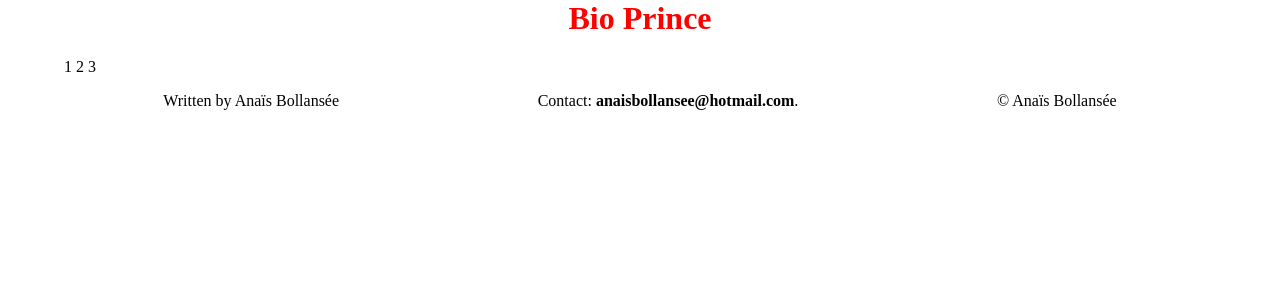
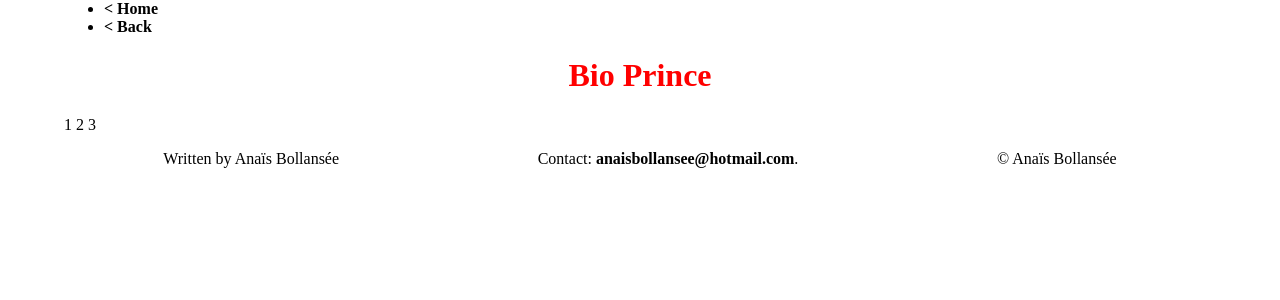
Before and after one commit to AnaisBollansee/thesis, a Jekyll site: the page built from _artist_info/PrinceBio.md, in a window 1280 px wide. Shown: the top 300 px of the page. Built offline with Jekyll 4.4.1, drawn with Linux system fonts in a browser that asks for light colours.

Commit message:
Added back button to pages.

```diff
--- a/_layouts/default.html
+++ b/_layouts/default.html
@@ -14,6 +14,17 @@
 	</head>
 
 	<body>
+		<ul class="navigation_bar">
+			<li>
+				<a href="{% include fix_url.html url='/' %}">< Home</a>
+			</li>
+			<li>
+				<script>
+					document.write('<a href="' + document.referrer + '">< Back</a>');
+				</script>
+			</li>
+		</ul>
+
 		{{ content }}
 
         {% include footer.html %}
```
